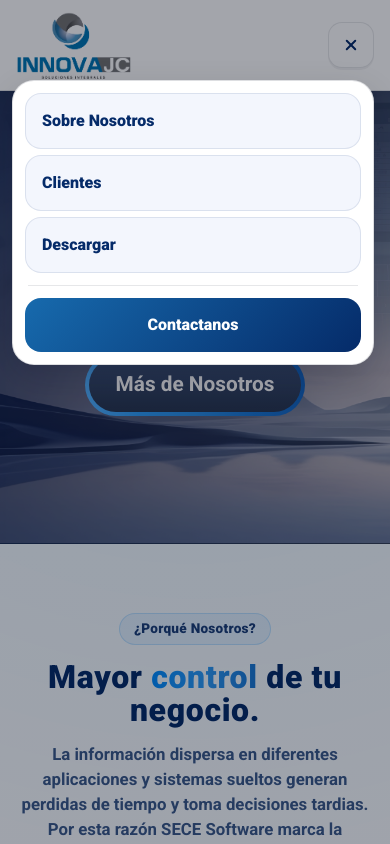
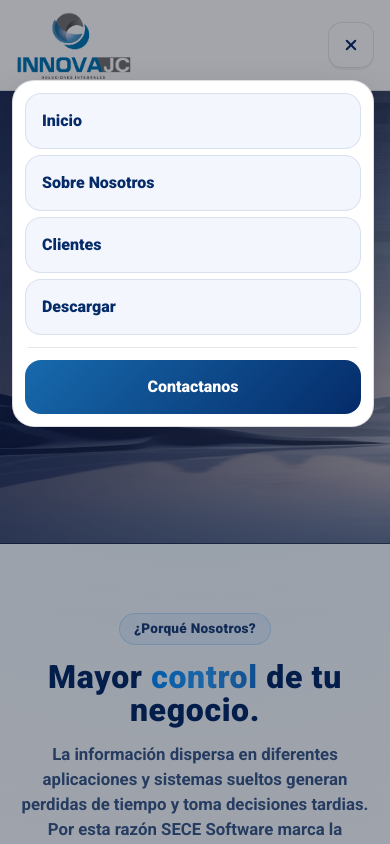
Before and after one commit to Joseka27/INNOVAJC_WEB, a Next.js app in the folder jcinnova_web/: page / in a window 390 px wide. Both pictures are taken after a click on the button "Abrir menú". Shown: the top 844 px of the page. Built offline with nearby package versions, Linux system fonts and the light colour scheme; no server answers; the database is empty.

Commit message:
Add 'Inicio' link to mobile navigation menu

```diff
--- a/jcinnova_web/src/app/(user)/burguerMenu.tsx
+++ b/jcinnova_web/src/app/(user)/burguerMenu.tsx
@@ -82,6 +82,13 @@ export default function HeaderClient() {
           <nav className="pg_header-mobileNav">
             <Link
               className="pg_header-mobileLink"
+              href="/"
+              onClick={closeMenu}
+            >
+              Inicio
+            </Link>
+            <Link
+              className="pg_header-mobileLink"
               href="/about"
               onClick={closeMenu}
             >
```
